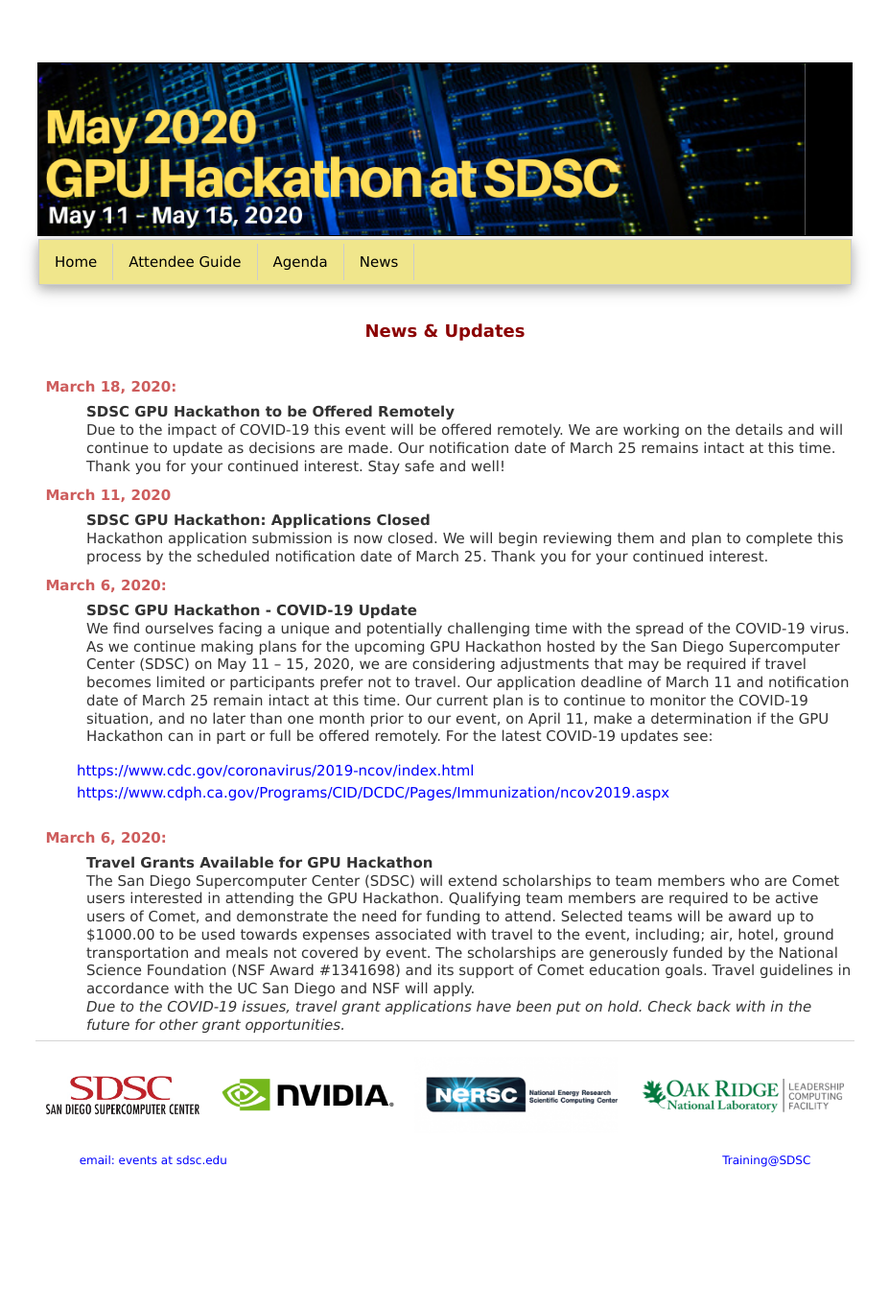
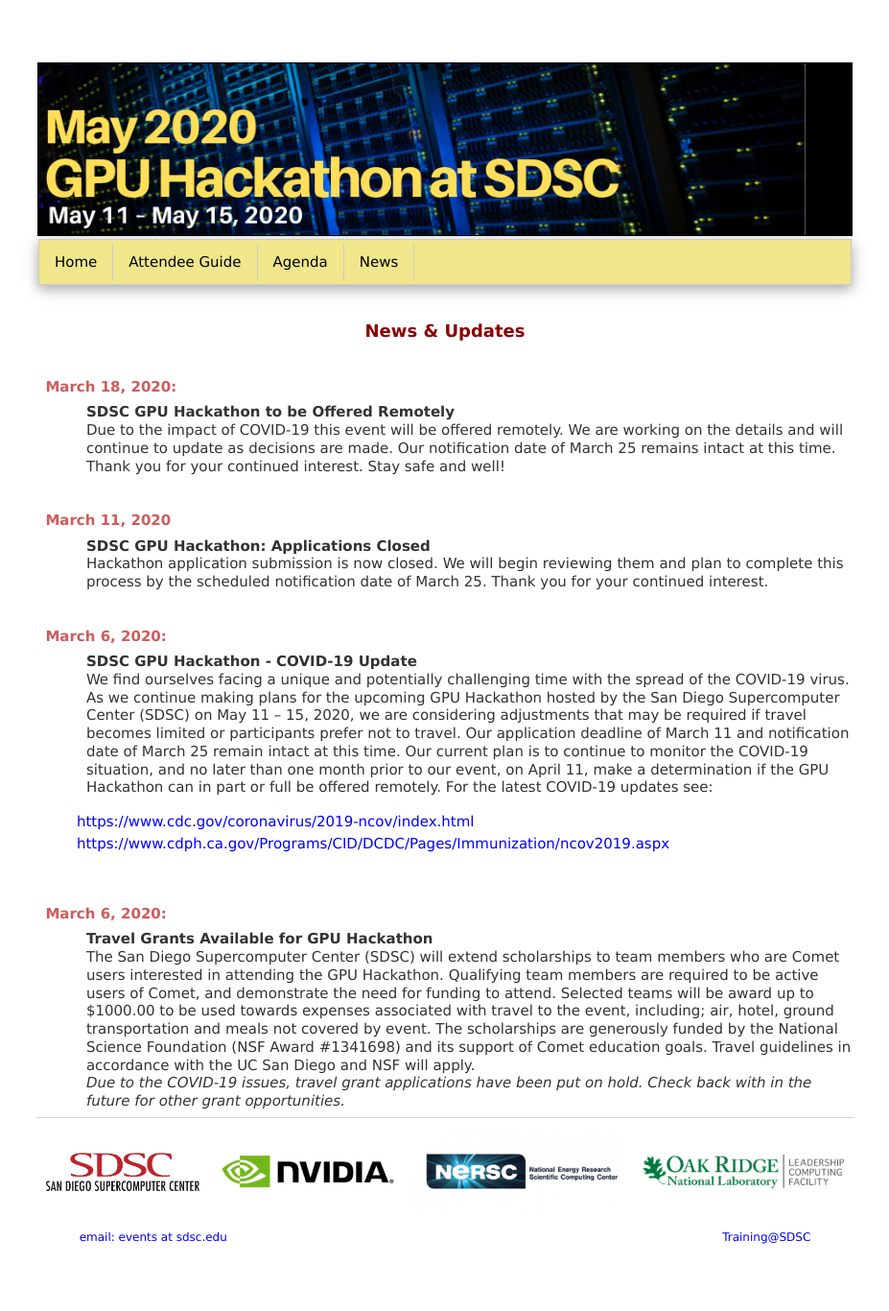
Before and after one commit to sdsc-hpc-training/sdsc-hpc-training.github.io, a Jekyll site: the page built from gpuhackathon/news.html, in a window 1280 px wide. Shown: the whole page at 96% size, without its empty margins (176-1103 px from the left). Built offline with Jekyll 4.4.1, drawn with Linux system fonts in a browser that asks for light colours; before the commit the page ends 1286 px from its top, so only the background shows below that.

Commit message:
tweak html files

```diff
--- a/gpuhackathon/news.html
+++ b/gpuhackathon/news.html
@@ -4,7 +4,7 @@
 permalink: /gpuhackathon/news
 ---
 
-<table border=0 width="100%" align="left"> <!---- begin main table --->
+<table border="0"" width="100%" align="left"> <!---- begin main table --->
 <tr><td align='left' valign='top'> &nbsp; </td></tr>
     <tr><td align='left' valign='top'>
   <p class="newscenter">News & Updates</p>
@@ -16,9 +16,9 @@
   <p id="paral">Due to the impact of COVID-19 this event will be offered remotely.
   We are working on the details and will continue to update as decisions are made.
   Our notification date of March 25 remains intact at this time.
-  Thank you for your continued interest.  Stay safe and well!
-  </p>
+  Thank you for your continued interest.  Stay safe and well!</p>
 </td></tr>
+<tr><td align='left' valign='top'> &nbsp; </td></tr>
 <tr><td align='left' valign='top'>
   <p class="newsitem">March 11, 2020 </p>
   <p id="paral"><b>SDSC GPU Hackathon: Applications Closed</b></p>
@@ -27,6 +27,7 @@
   Thank you for your continued interest.
   </p>
 </td></tr>
+<tr><td align='left' valign='top'> &nbsp; </td></tr>
 <tr><td align='left' valign='top'>
   <p class="newsitem">March 6, 2020:  </p>
   <p id="paral"><b>SDSC GPU Hackathon - COVID-19 Update</b></p>
@@ -44,7 +45,8 @@
   </blockquote>
   </p>
   </td></tr>
-    <tr><td align='left' valign='top'>
+  <tr><td align='left' valign='top'> &nbsp; </td></tr>
+  <tr><td align='left' valign='top'>
   <p class="newsitem">March 6, 2020:  </p>
   <p id="paral"><b>Travel Grants Available for GPU Hackathon</b></p>
   <p id="paral">The San Diego Supercomputer Center (SDSC) will extend scholarships to team members
```
